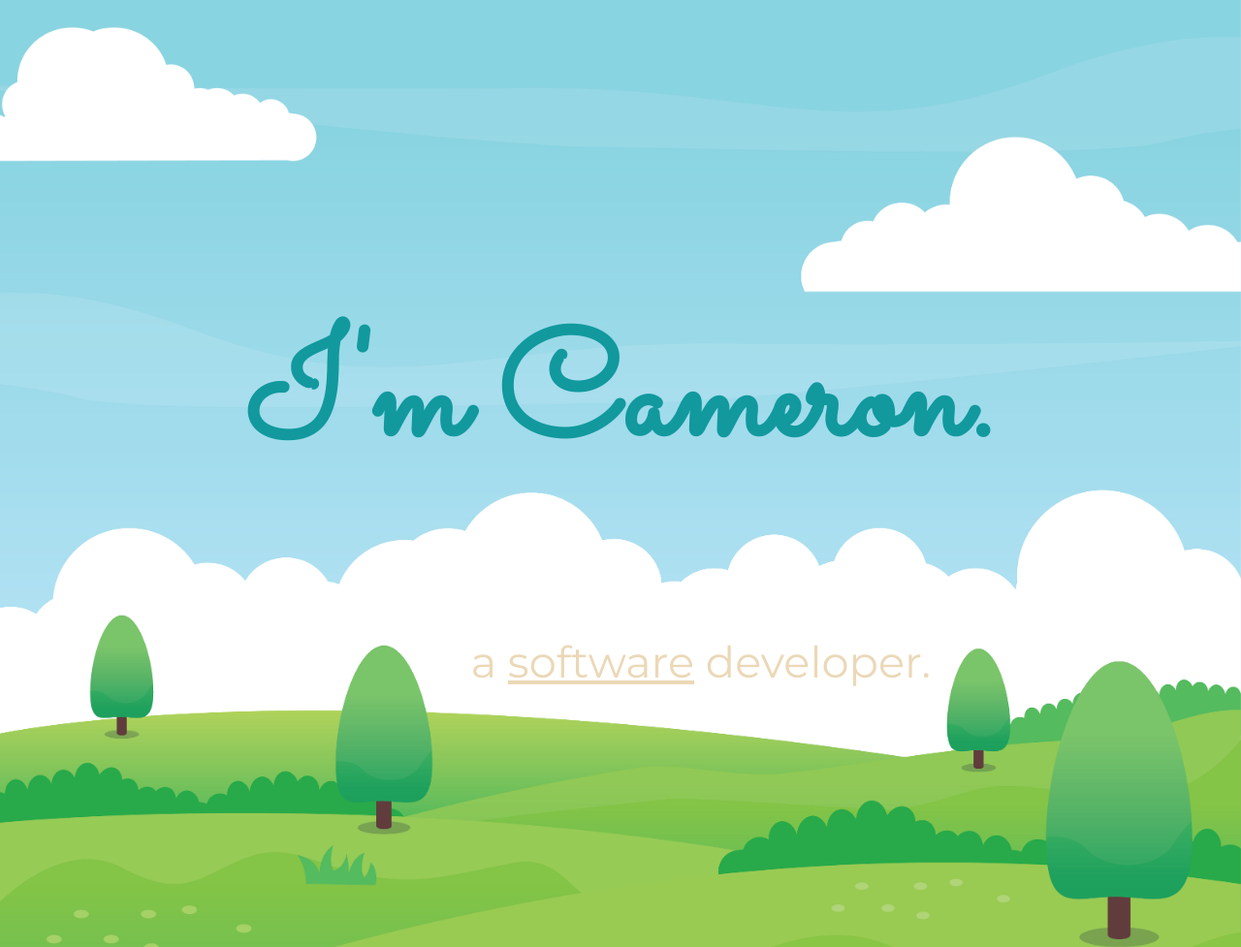
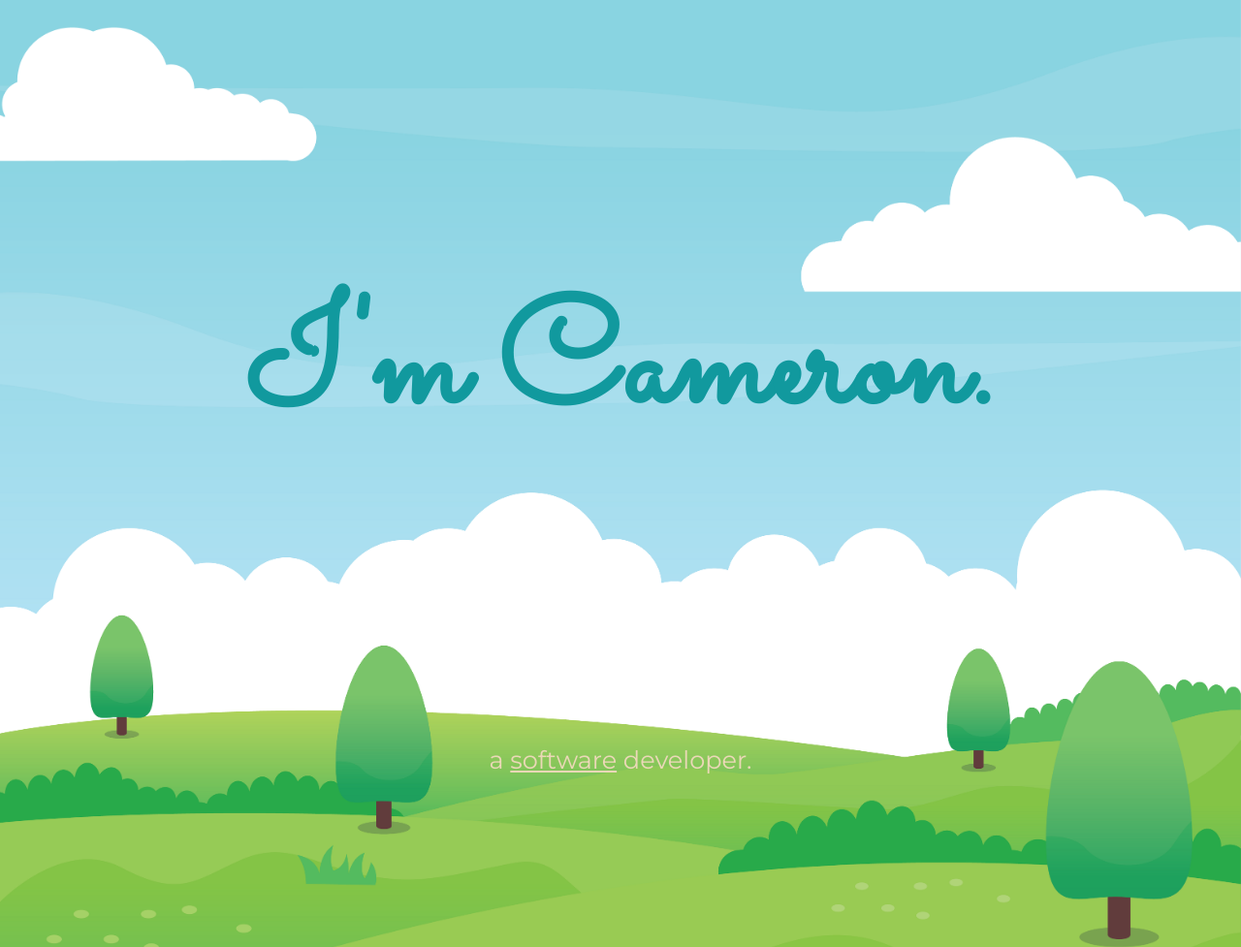
Before and after one commit to CIMAN01/cv2, a plain HTML site: page index.html in a window 1280 px wide. Shown: the top 977 px of the page at 97% size. Drawn offline with Linux system fonts and the light colour scheme.

Commit message:
Add files via upload
Made the overlay text at the top of the page stay fixed when changing the display size.

```diff
--- a/css/styles.css
+++ b/css/styles.css
@@ -7,10 +7,7 @@ body {
 }
 
 h1 {
-    color: #ebd8b7;
-    font-family: 'Sacramento', cursive;
-    font-size: 5.625rem;
-    margin: 50px auto 0 auto;
+    text-align: center;
 }
 
 h2 {
@@ -27,9 +24,9 @@ h3 {
     font-family: 'Montserrat', sans-serif;
 }
 
-p {
+/* p {
     line-height: 2;
-}
+} */
 
 hr {
     border: dotted #80a0a0 6px;
@@ -59,27 +56,27 @@ a:hover {
     padding: 0;
 }
 
-.text-h1 {
-    color: #11999E;;
-    text-align: center;
-    padding-top: 20%;
-    padding-bottom: 5%;
+.welcome-text-1 {
+    color: #11999E;
+    font-family: 'Sacramento', cursive;
     /* fonts 1em = 16px = 100% */
-    font-size: 12vw; /* prefer rem over em, %, or px to avoid inheritance */
+    font-size: 8vw; /* prefer rem over em, %, or px */
+    line-height: 3;
 }
 
-.text-h2 {
-    text-align: right;
+.welcome-text-2 {
+    color: #ebd8b7;
+    font-family: 'Montserrat', sans-serif;
+    /* padding-bottom: 10px; */
+    font-weight: normal;
     /* fonts 1em = 16px = 100% */
-    font-size: 3.5vw; /* prefer rem over em, %, or px to avoid inheritance */
-    font-weight: normal;
-    padding-right: 25%;
+    font-size: 2vw; /* prefer rem over em, %, or px */
 }
 
 .top-container .overlay {
     position: absolute;
     z-index: 1;
-    top: 0;
+    top: 0px;
     width:100%;
     height:100%;
   }
@@ -91,6 +88,7 @@ a:hover {
 
 .middle-container {
     margin: 100px 0;
+    line-height: 2;
 }
 
 .bottom-container {
--- a/index.html
+++ b/index.html
@@ -8,7 +8,7 @@
     <!-- bootstrap -->
     <!-- <link href="https://cdn.jsdelivr.net/npm/bootstrap@5.0.0-beta2/dist/css/bootstrap.min.css" rel="stylesheet" integrity="sha384-BmbxuPwQa2lc/FVzBcNJ7UAyJxM6wuqIj61tLrc4wSX0szH/Ev+nYRRuWlolflfl" crossorigin="anonymous"> -->
     <link rel="stylesheet" href="css/styles.css">
-    <link rel="icon" href="icon.ico">
+    <link rel="icon" href="images/github.svg">
     <link rel="preconnect" href="https://fonts.gstatic.com">
     <link href="https://fonts.googleapis.com/css2?family=Merriweather&family=Montserrat&family=Sacramento&display=swap" rel="stylesheet">
 </head>
@@ -20,8 +20,8 @@
       <img id="stock-image" src="images/nature-landscape vector-with-green.png" alt="stock-img">
       <a href='https://pngtree.com/so/nature-clipart'>nature clipart png from pngtree.com</a>
       <div class="overlay">
-        <h1 class="text-h1">I'm Cameron.</h1>
-        <h2 class="text-h2"><p>a <span class="software">software</span> developer.</p></h2>
+        <div class="welcome-text-1"><h1><p>I'm Cameron.</p></p></h1></div>
+        <div class="welcome-text-2"><p>a <span class="software">software</span> developer.</p></div>
       </div>
     </div>
   </section>
```
